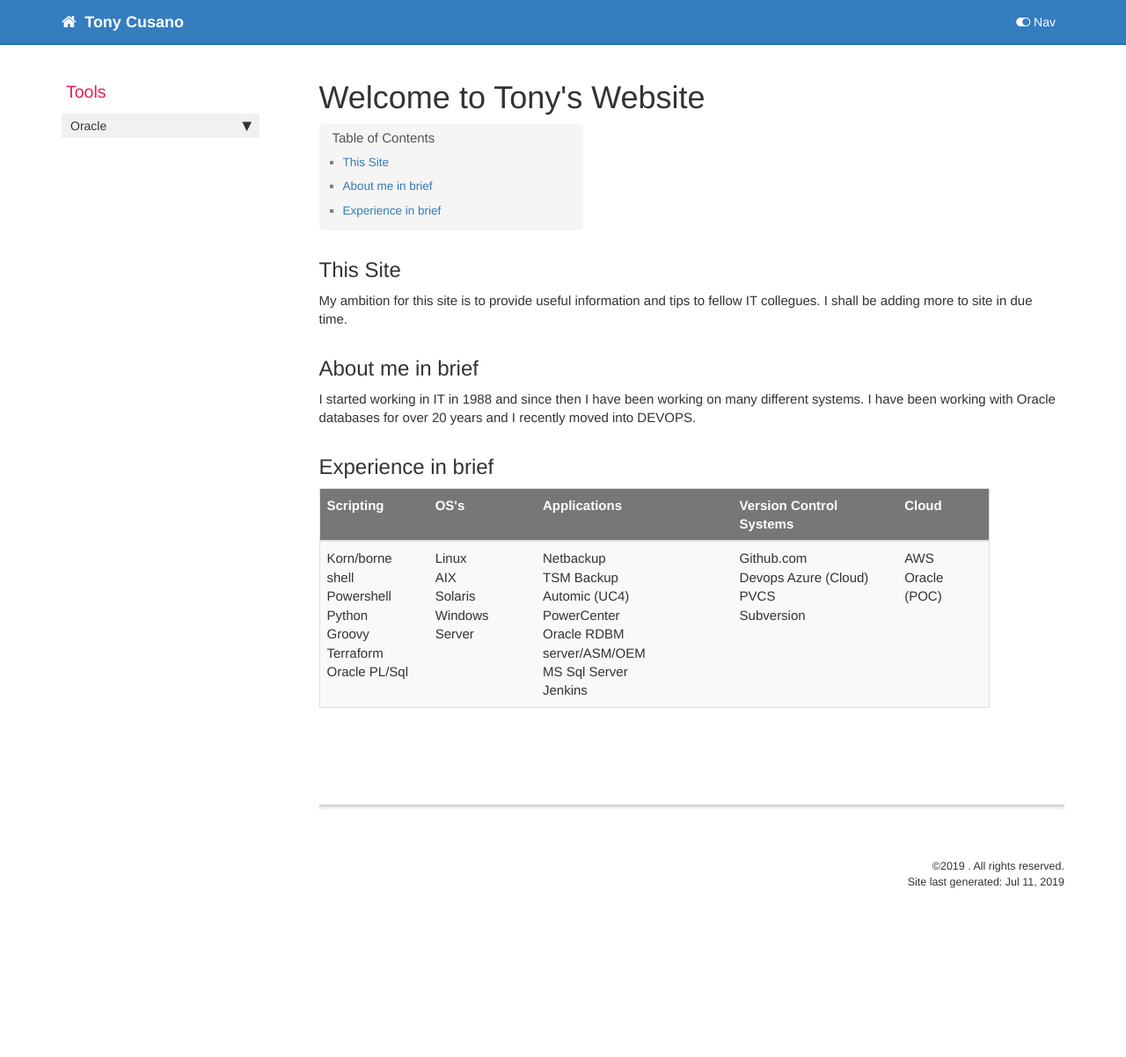
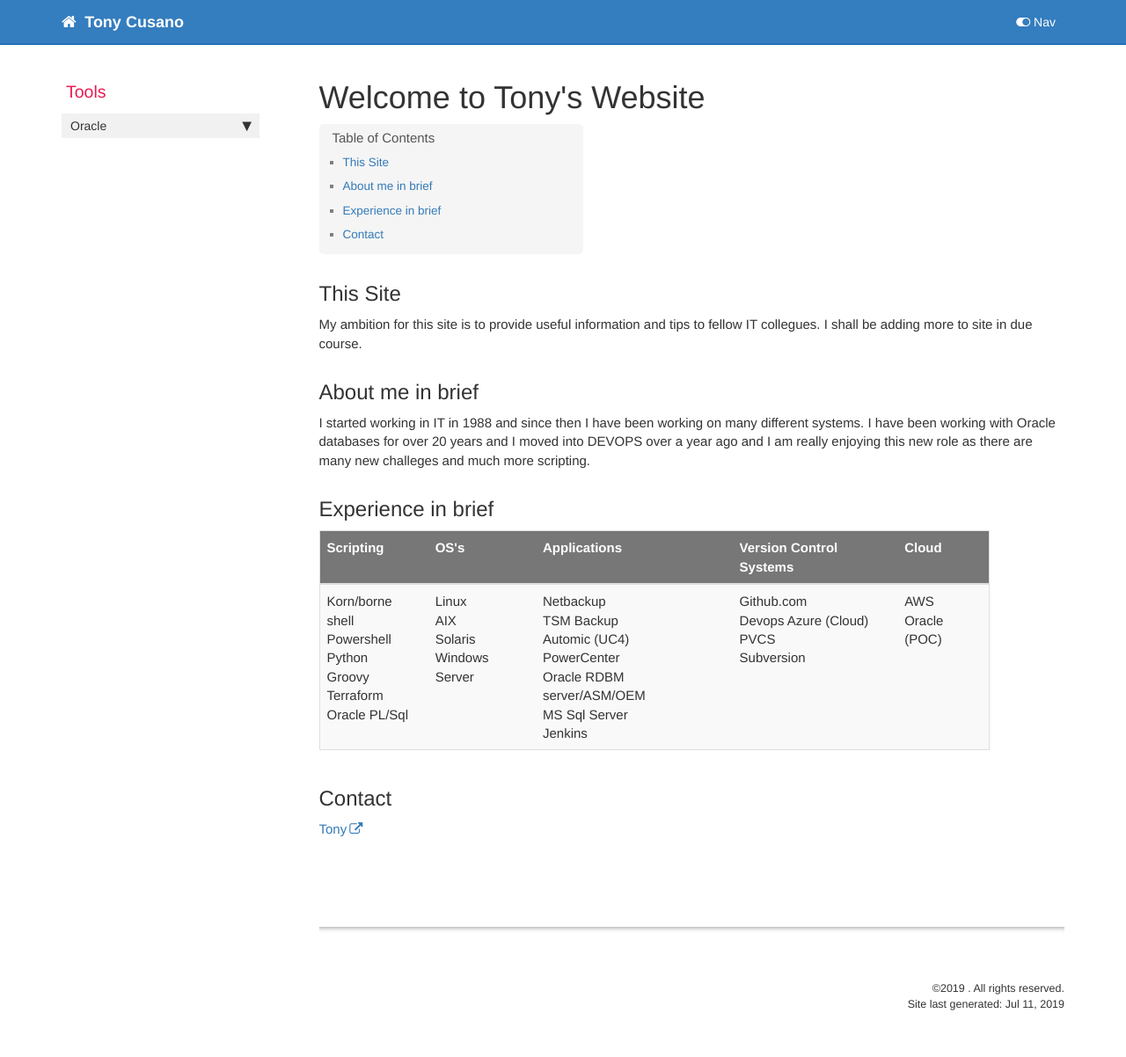
Before and after one commit to tcusano/tcusano.github.io, a Jekyll site: the page built from index.md, in a window 1280 px wide. Shown: the whole page at 88% size. Built offline with Jekyll 4.4.1, drawn with Linux system fonts in a browser that asks for light colours; comment, search, counter and statistics services are not loaded; before the commit the page ends 1062 px from its top, so only the background shows below that.

Commit message:
new web site

```diff
--- a/index.md
+++ b/index.md
@@ -4,11 +4,11 @@ sidebar: mydoc_sidebar
 permalink: index.html
 ---
 ## This Site
-My ambition for this site is to provide useful information and tips to fellow IT collegues. I shall be adding more to site in due time.
+My ambition for this site is to provide useful information and tips to fellow IT collegues. I shall be adding more to site in due course.
 
 
 ## About me in brief
-I started working in IT in 1988 and since then I have been working on many different systems. I have been working with Oracle databases for over 20 years and I recently moved into DEVOPS.
+I started working in IT in 1988 and since then I have been working on many different systems. I have been working with Oracle databases for over 20 years and I moved into DEVOPS over a year ago and I am really enjoying this new role as there are many new challeges and much more scripting.
 
 ## Experience in brief
 <table id="Experience" class="display">
@@ -50,3 +50,6 @@ I started working in IT in 1988 and since then I have been working on many diffe
       </tr>
    </tbody>
 </table>
+
+## Contact
+<a href="https://linkedin.com/in/tony-cusano-09733810">Tony</a>
```
